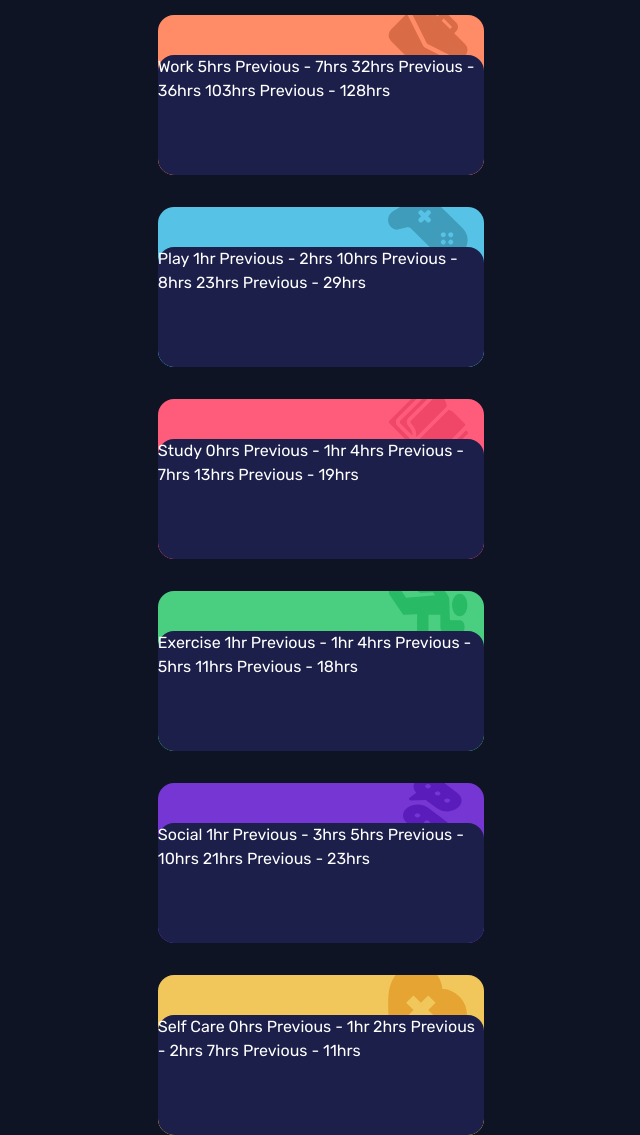
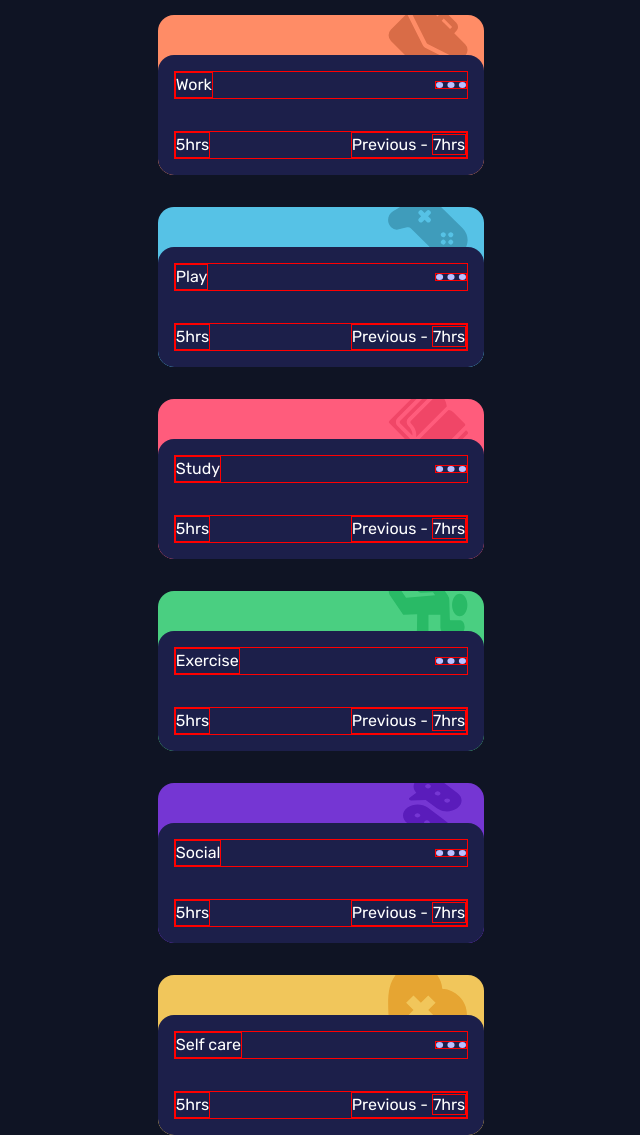
Before and after one commit to bojanognjen/Time-tracking-dashboard, a plain HTML site: page index.html in a window 1280 px wide. Shown: the part 299-1434 px from the top of the page, without its empty margins (319-959 px from the left). Drawn offline with Linux system fonts and the light colour scheme.

Commit message:
Flexbox of inner boxes in category divs

```diff
--- a/index.html
+++ b/index.html
@@ -21,81 +21,87 @@
         </div>
       </div>
       <div class="second-inner-box">
-          <span class="span-first darker">Daily</span>
+          <span class="span-first">Daily</span>
           <span class="span-first">Weekly</span>
-          <span class="span-first darker">Monthly</span>
+          <span class="span-first">Monthly</span>
       </div>
     </div>
     <div class="box work">
       <img src="images/icon-work.svg" alt="Work-image">
       <div class="inner-box">
-        Work
-        5hrs <!-- daily -->
-        Previous - 7hrs <!-- daily -->
-        32hrs <!-- weekly -->
-        Previous - 36hrs <!-- weekly -->
-        103hrs <!-- monthly -->
-        Previous - 128hrs <!-- monthly -->
+        <div class="space-between">
+          <span class="category">Work</span>
+          <img src="images/icon-ellipsis.svg" alt="Dots">
+        </div>
+        <div class="space-between">
+          <span class="hours">5hrs</span> <!-- daily -->
+          <span class="last-week">Previous - <span class="last-week-hours">7hrs</span></span>
+        </div> <!-- daily -->
       </div>
     </div>
     <div class="box play">
       <img src="images/icon-play.svg" alt="Play-image">
       <div class="inner-box">
-        Play
-        1hr <!-- daily -->
-        Previous - 2hrs <!-- daily -->
-        10hrs <!-- weekly -->
-        Previous - 8hrs <!-- weekly -->
-        23hrs <!-- monthly -->
-        Previous - 29hrs <!-- monthly -->
+        <div class="space-between">
+          <span class="category">Play</span>
+          <img src="images/icon-ellipsis.svg" alt="Dots">
+        </div>
+        <div class="space-between">
+          <span class="hours">5hrs</span> <!-- daily -->
+          <span class="last-week">Previous - <span class="last-week-hours">7hrs</span></span>
+        </div> <!-- daily -->
       </div>
     </div>
     <div class="box study">
       <img src="images/icon-study.svg" alt="Study-image">
       <div class="inner-box">
-        Study
-        0hrs <!-- daily -->
-        Previous - 1hr <!-- daily -->
-        4hrs <!-- weekly -->
-        Previous - 7hrs <!-- weekly -->
-        13hrs <!-- monthly -->
-        Previous - 19hrs <!-- monthly -->
+        <div class="space-between">
+          <span class="category">Study</span>
+          <img src="images/icon-ellipsis.svg" alt="Dots">
+        </div>
+        <div class="space-between">
+          <span class="hours">5hrs</span> <!-- daily -->
+          <span class="last-week">Previous - <span class="last-week-hours">7hrs</span></span>
+        </div> <!-- daily -->
       </div>
     </div>
     <div class="box exercise">
       <img src="images/icon-exercise.svg" alt="Exercise-image">
       <div class="inner-box">
-        Exercise
-        1hr <!-- daily -->
-        Previous - 1hr <!-- daily -->
-        4hrs <!-- weekly -->
-        Previous - 5hrs <!-- weekly -->
-        11hrs <!-- monthly -->
-        Previous - 18hrs <!-- monthly -->
+        <div class="space-between">
+          <span class="category">Exercise</span>
+          <img src="images/icon-ellipsis.svg" alt="Dots">
+        </div>
+        <div class="space-between">
+          <span class="hours">5hrs</span> <!-- daily -->
+          <span class="last-week">Previous - <span class="last-week-hours">7hrs</span></span>
+        </div> <!-- daily -->
       </div>
     </div>
     <div class="box social">
       <img src="images/icon-social.svg" alt="Social-image">
       <div class="inner-box">
-        Social
-        1hr <!-- daily -->
-        Previous - 3hrs <!-- daily -->
-        5hrs <!-- weekly -->
-        Previous - 10hrs <!-- weekly -->
-        21hrs <!-- monthly -->
-        Previous - 23hrs <!-- monthly -->
+        <div class="space-between">
+          <span class="category">Social</span>
+          <img src="images/icon-ellipsis.svg" alt="Dots">
+        </div>
+        <div class="space-between">
+          <span class="hours">5hrs</span> <!-- daily -->
+          <span class="last-week">Previous - <span class="last-week-hours">7hrs</span></span>
+        </div> <!-- daily -->
       </div>
     </div>
     <div class="box self-care">
       <img src="images/icon-self-care.svg" alt="Self-care-image">
       <div class="inner-box">
-        Self Care
-        0hrs <!-- daily -->
-        Previous - 1hr <!-- daily -->
-        2hrs <!-- weekly -->
-        Previous - 2hrs <!-- weekly -->
-        7hrs <!-- monthly -->
-        Previous - 11hrs <!-- monthly -->
+        <div class="space-between">
+          <span class="category">Self care</span>
+          <img src="images/icon-ellipsis.svg" alt="Dots">
+        </div>
+        <div class="space-between">
+          <span class="hours">5hrs</span> <!-- daily -->
+          <span class="last-week">Previous - <span class="last-week-hours">7hrs</span></span>
+        </div> <!-- daily -->
       </div>
     </div>
   </div>
--- a/style.css
+++ b/style.css
@@ -111,6 +111,7 @@
     height: 35%;
     padding-bottom: 1.5rem;
     font-size: 18px;
+    color: #7078c9;
   }
 
   .profile-box {
@@ -147,10 +148,6 @@
     border-radius: 50%;
   }
 
-  .darker {
-    color: #7078c9;
-  }
-
   .box {
     width: 20.4em;
     height: 10em;
@@ -169,12 +166,37 @@
     margin-right: 1rem;
   }
 
+  .inner-box * {
+    border: 1px solid red;
+  }
+
+  .space-between {
+    display: flex;
+    align-items: center;
+  }
+
+  .space-between img {
+    height: .5rem;
+    width: 2rem;
+    margin: 0;
+  }
+
   .inner-box {
     background-color: var(--dark-blue);
     border-radius: 1rem;
     height: 75%;
     position: absolute;
     bottom: 0;
+    left: 0;
+    right: 0;
+    padding: 1rem;
+    display: flex;
+    flex-direction: column;
+    justify-content: space-between;
+  }
+
+  .space-between {
+    justify-content: space-between;
   }
 
   .work {
```
